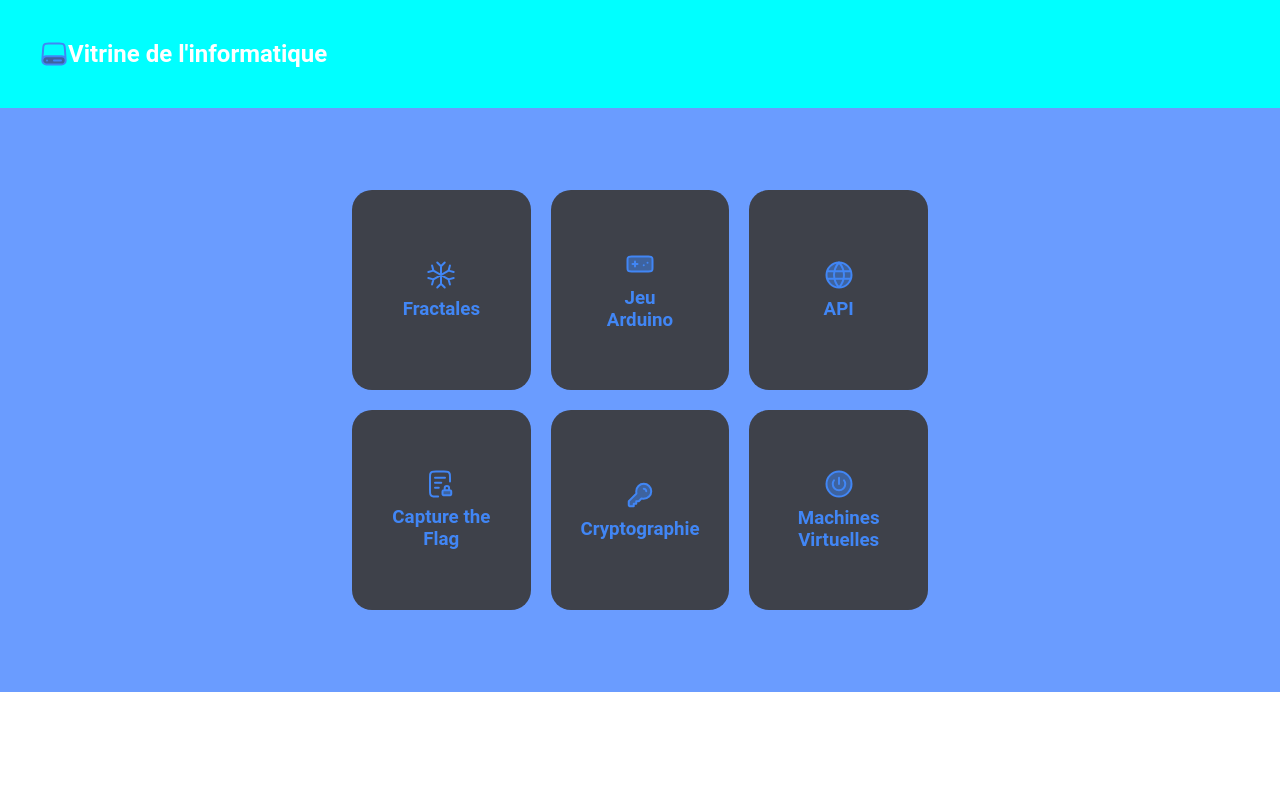
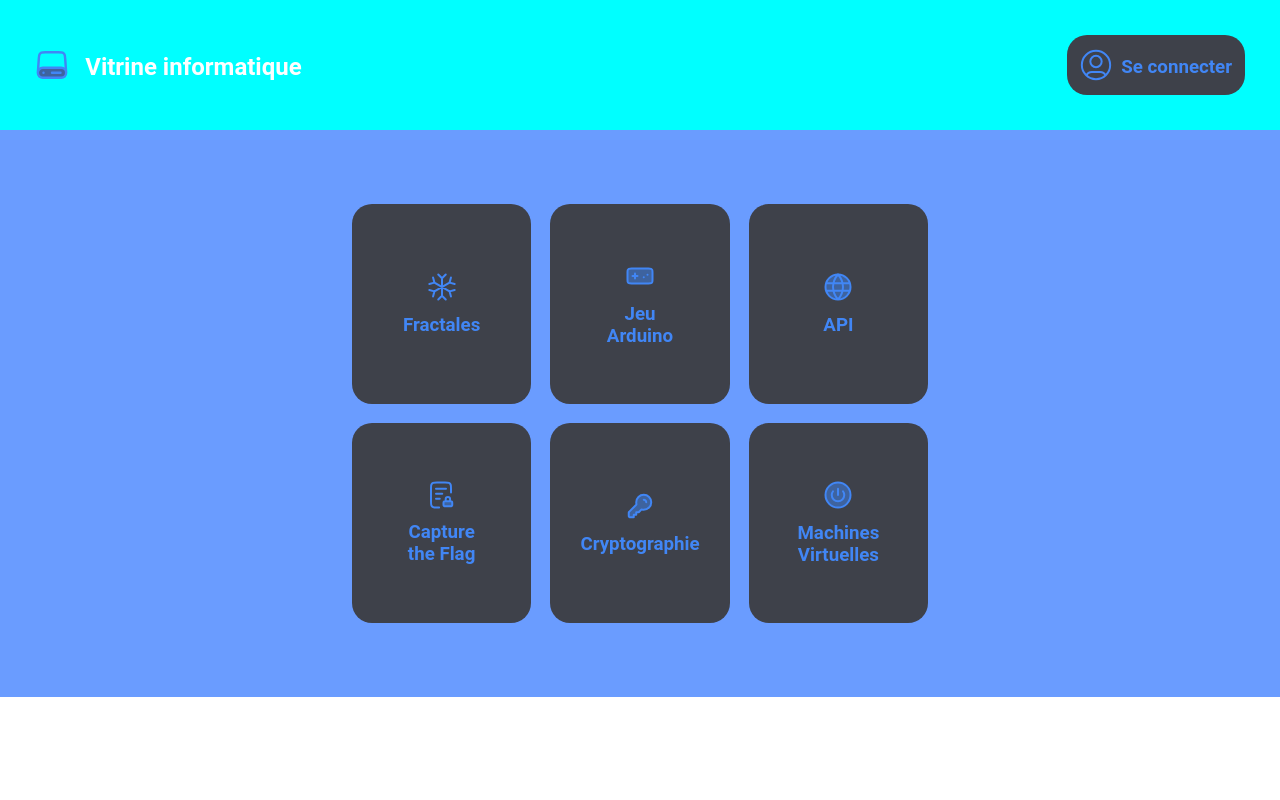
Before and after one commit to 2143781-Ouellette-Antoine/vitrine-info-cegep-site-web-original, a PHP site: page /vitrine-info/ in a window 1280 px wide. Run offline with PHP 8.4, Linux system fonts and the light colour scheme; data comes from the database, SQL or seed files in the repository.

Commit message:
centered sub-objects's content.

```diff
--- /dev/null
+++ b/api.php
@@ -0,0 +1,5 @@
+<?php
+/**
+ *
+ * @author Antoine Ouellette
+ */
--- /dev/null
+++ b/cryptographie.php
@@ -0,0 +1,5 @@
+<?php
+/**
+ *
+ * @author Antoine Ouellette
+ */
--- a/css/styles.css
+++ b/css/styles.css
@@ -4,11 +4,15 @@
     font-family: 'Roboto', sans-serif;
     color: #FFFFFF;
     box-sizing: border-box;
+    text-decoration: none;
 }
 
 html, body {
     width: 100%;
     height: 100%;
+}
+h2, h3 {
+    padding-top: 0.2em;
 }
 
 #box {
@@ -29,7 +33,8 @@ html, body {
 .NavigationBar {
     display: flex;
     flex-direction: row;
-    padding: 2.5em;
+    justify-content: space-between;
+    padding: 2.2em;
 }
 #center-remaining {
     display: flex;
@@ -50,15 +55,14 @@ html, body {
 
     display: grid;
     grid-template-columns: repeat(3, minmax(0, 1fr));
-    grid-gap: 20px;
+    grid-gap: 1.2em;
 }
 
 .ActivityButton {
     height: 25vh;
     border-radius: 20px;
     background: #3E414A;
-    padding: 40px;
-    text-decoration: none;
+    padding: 3em;
 
     display: flex;
     flex-direction: column;
@@ -67,6 +71,31 @@ html, body {
     gap: 0.5em;
 }
 
+#PageTitle {
+    display: flex;
+    flex-direction: row;
+    align-items: center;
+    gap: 1em;
+    /*white-space: nowrap;*/
+}
+#PageIcon {
+    height: 2.125em;
+}
+
+.VerticalButton {
+    display: flex;
+    flex-direction: row;
+    align-items: center;
+    gap: 0.5em;
+
+    border-radius: 20px;
+    background: #3E414A;
+    padding: 0.8em;
+}
+.VerticalButtonIcon {
+    height: 2.125em;
+}
+
 .text-align-center {
     text-align: center;
 }
--- /dev/null
+++ b/ctf.php
@@ -0,0 +1,5 @@
+<?php
+/**
+ *
+ * @author Antoine Ouellette
+ */
--- a/index.php
+++ b/index.php
@@ -5,7 +5,8 @@
  */
 require 'include/configuration.inc';
 /* Creation des variables de session a passer a html-head.inc */
-$_SESSION['TAB_TITLE'] = "Accueil - Vitrine informatique";
+$_SESSION['PAGE_NAME'] = "Accueil";
+$_SESSION['TAB_TITLE'] = $_SESSION['PAGE_NAME'];
 $_SESSION['PAGE_DESCRIPTION'] = "Page d'accueil de la Vitrine informatique";
 require 'include/html-head.inc';
 ?>
@@ -14,8 +15,15 @@ require 'include/html-head.inc';
 
     <div class="fixed">
         <div class="NavigationBar">
-            <img src="medias/server.svg">
-            <h2>Vitrine de l'informatique</h2>
+            <a id="PageTitle" href="index.php">
+                <img src="medias/server.svg" alt="Icone serveur" id="PageIcon">
+                <h2>Vitrine informatique</h2>
+            </a>
+
+            <a class="VerticalButton" href="login.php">
+                <img src="medias/user-circle.svg" alt="Icone connexion" class="VerticalButtonIcon">
+                <h3 class="font-accent-color VerticalButtonText">Se connecter</h3>
+            </a>
         </div>
     </div>
 
--- /dev/null
+++ b/jeu-arduino.php
@@ -0,0 +1,5 @@
+<?php
+/**
+ *
+ * @author Antoine Ouellette
+ */
--- /dev/null
+++ b/vm.php
@@ -0,0 +1,5 @@
+<?php
+/**
+ *
+ * @author Antoine Ouellette
+ */
```
Also changed, not shown: fractales.php (added, +25 -0 lines).
